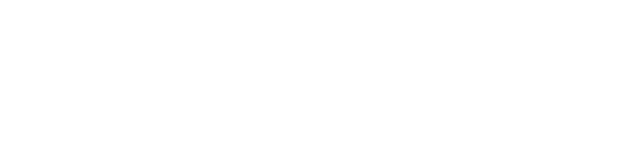
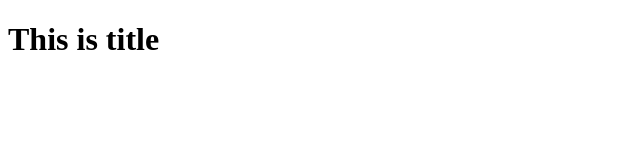
Before and after one commit to Np23295/git-init-demo, a plain HTML site: page index.html in a window 1280 px wide. Shown: the whole page, without its empty margins (0-640 px from the left). Drawn offline with Linux system fonts and the light colour scheme.

Commit message:
Update index.html

```diff
--- a/index.html
+++ b/index.html
@@ -6,6 +6,7 @@
     <title>Document</title>
 </head>
 <body>
+    <h1>This is title</h1>
 
 </body>
 </html>
```
